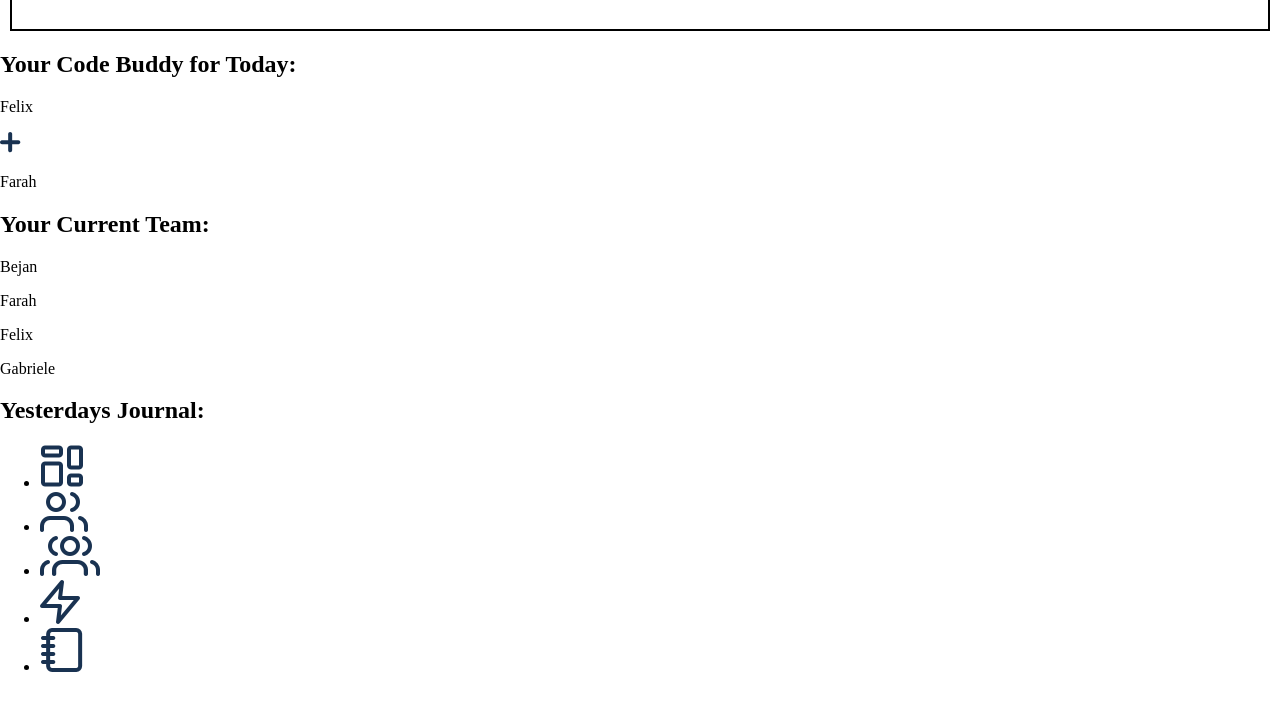
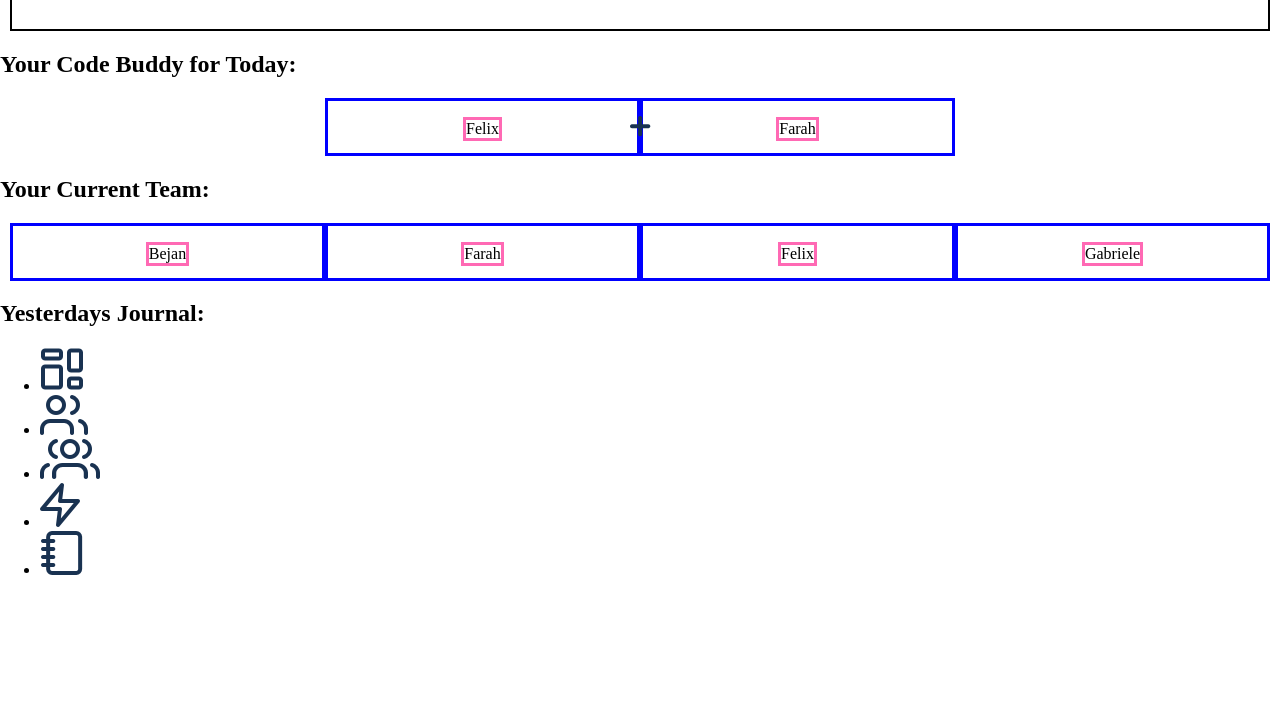
Before and after one commit to bejanaf/student-companion-app, a plain HTML site: page index.html in a window 1280 px wide. Shown: the part 83-794 px from the top of the page. Drawn offline with Linux system fonts and the light colour scheme.

Commit message:
updated files

```diff
--- a/index.html
+++ b/index.html
@@ -4,7 +4,7 @@
     <meta charset="UTF-8" />
     <meta http-equiv="X-UA-Compatible" content="IE=edge" />
     <meta name="viewport" content="width=device-width, initial-scale=1.0" />
-    <link rel="stylesheet" href="base.css" />
+    <link rel="stylesheet" href="style.css" />
     <title>Student App</title>
   </head>
   <body>
--- a/style.css
+++ b/style.css
@@ -1,2 +1,2 @@
+@import "./CSS/cards.css";
 @import url(./base.css);
-@import "./CSS/cards.css";
```
Also changed, not shown: 3 other files.
